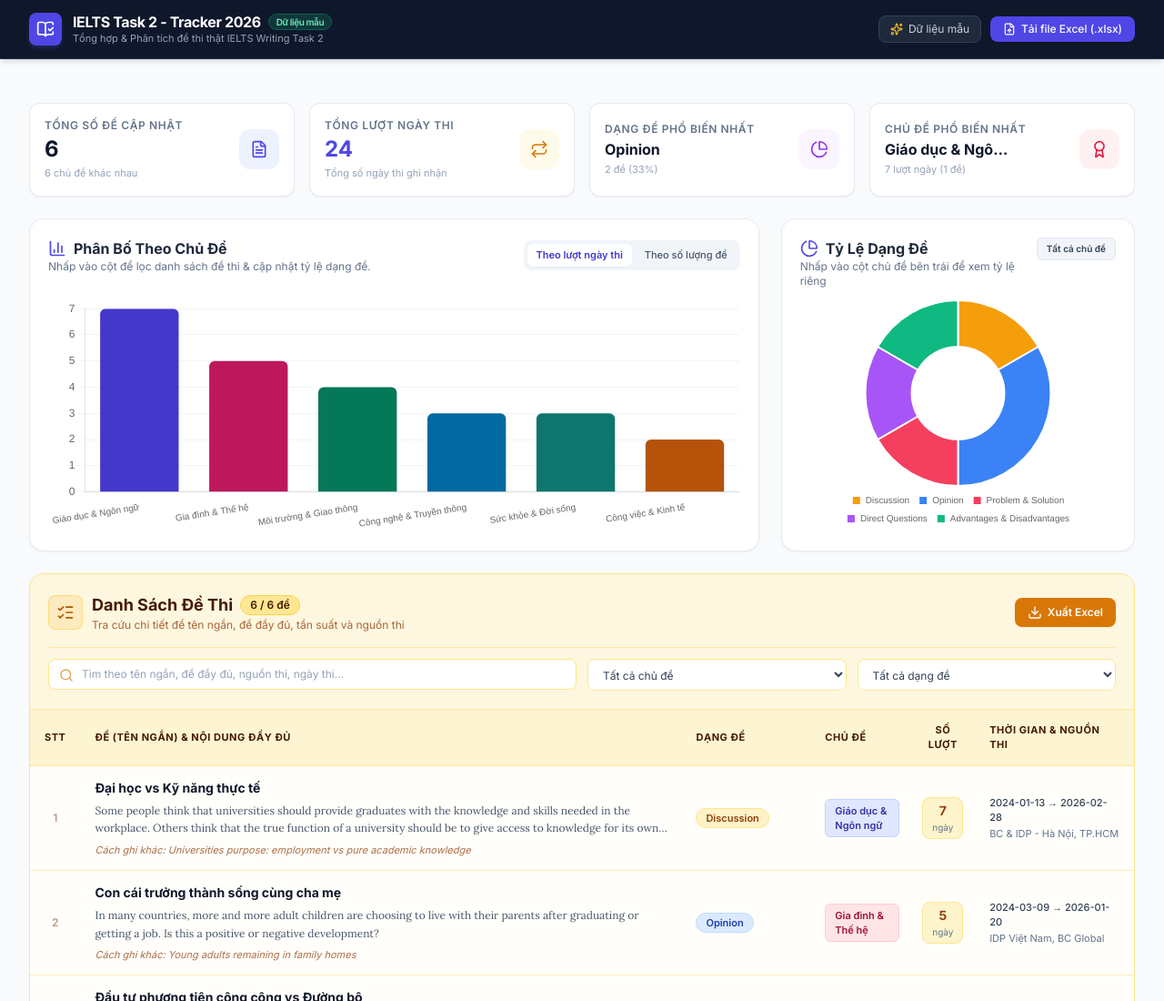
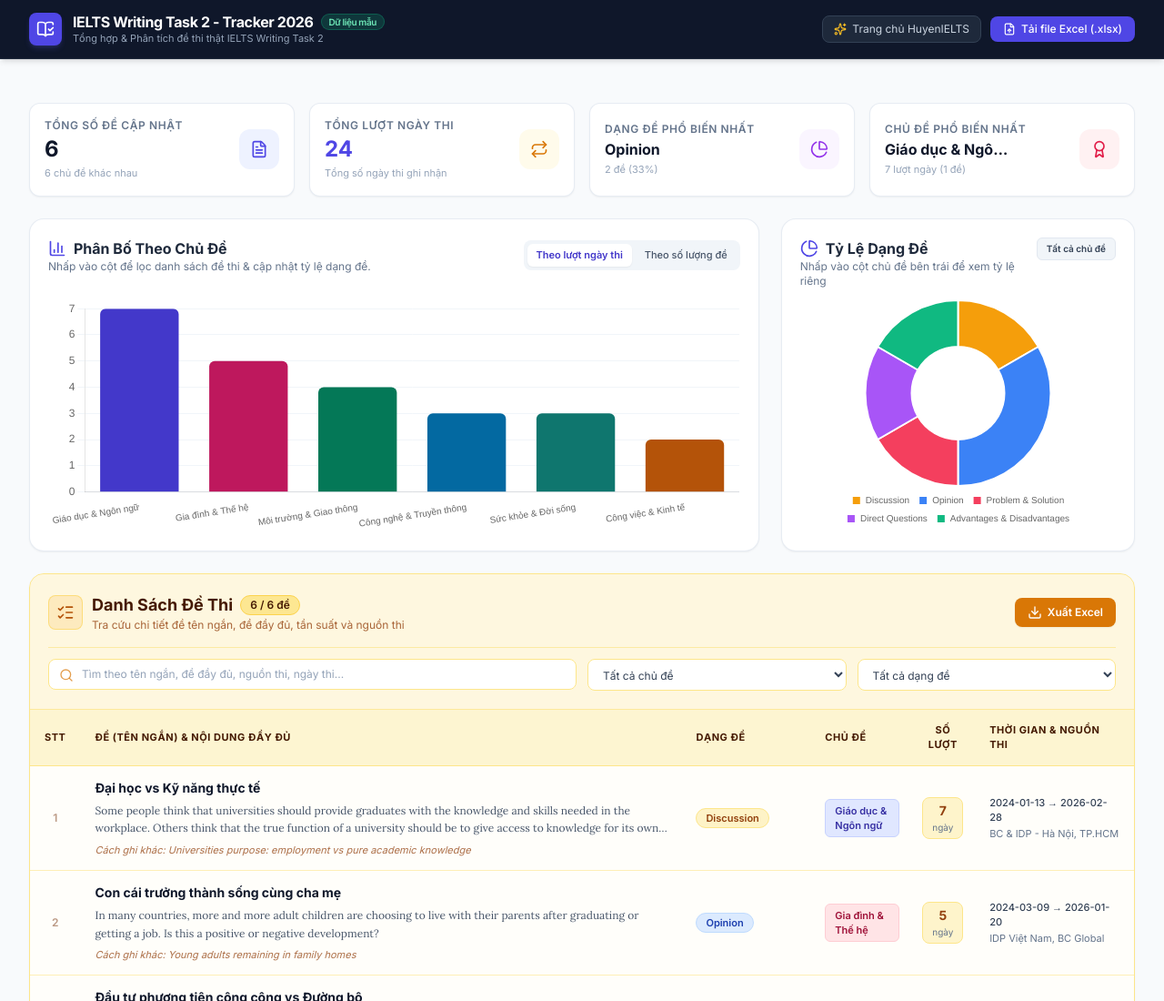
Before and after one commit to PhamBaoThanhHuyen/StaticHuyenIELTSWebsite, a plain HTML site: page w2.html in a window 1280 px wide. Shown: the top 1100 px of the page at 91% size. Drawn offline with nearby package versions, Linux system fonts and the light colour scheme; no server answers.

Commit message:
thêm homepage button

```diff
--- a/w2.html
+++ b/w2.html
@@ -63,7 +63,7 @@
                 </div>
                 <div>
                     <h1 class="font-bold text-base leading-tight tracking-tight text-white flex items-center gap-2">
-                        IELTS Task 2 - Tracker 2026
+                        IELTS Writing Task 2 - Tracker 2026
                         <span id="dataLoadedBadge" class="text-[10px] font-semibold px-2 py-0.5 rounded-full bg-emerald-500/20 text-emerald-300 border border-emerald-500/30">Sẵn sàng</span>
                     </h1>
                     <p class="text-[11px] text-slate-400 hidden sm:block">Tổng hợp & Phân tích đề thi thật IELTS Writing Task 2</p>
@@ -81,9 +81,9 @@
                 </div>
 
                 <!-- Load Local Demo Button -->
-                <button onclick="loadSampleData()" class="text-xs px-3 py-1.5 bg-slate-800 hover:bg-slate-700 text-slate-300 hover:text-white rounded-lg border border-slate-700 transition flex items-center gap-1.5 shrink-0">
+                <button href="/"  class="text-xs px-3 py-1.5 bg-slate-800 hover:bg-slate-700 text-slate-300 hover:text-white rounded-lg border border-slate-700 transition flex items-center gap-1.5 shrink-0">
                     <i data-lucide="sparkles" class="w-3.5 h-3.5 text-amber-400"></i>
-                    <span class="hidden md:inline">Dữ liệu mẫu</span>
+                    <span class="hidden md:inline">Trang chủ HuyenIELTS</span>
                 </button>
 
                 <!-- Excel File Loader Button -->
```
